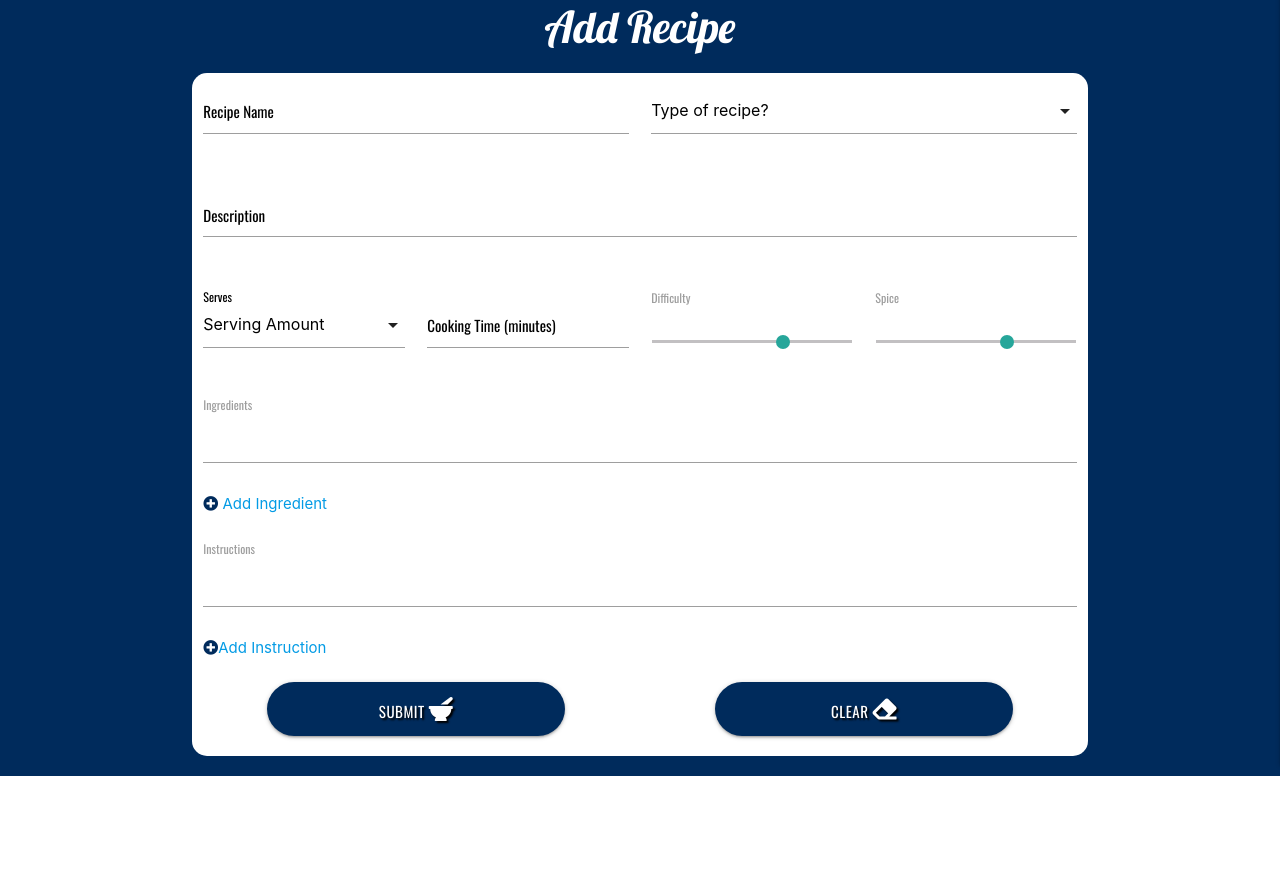
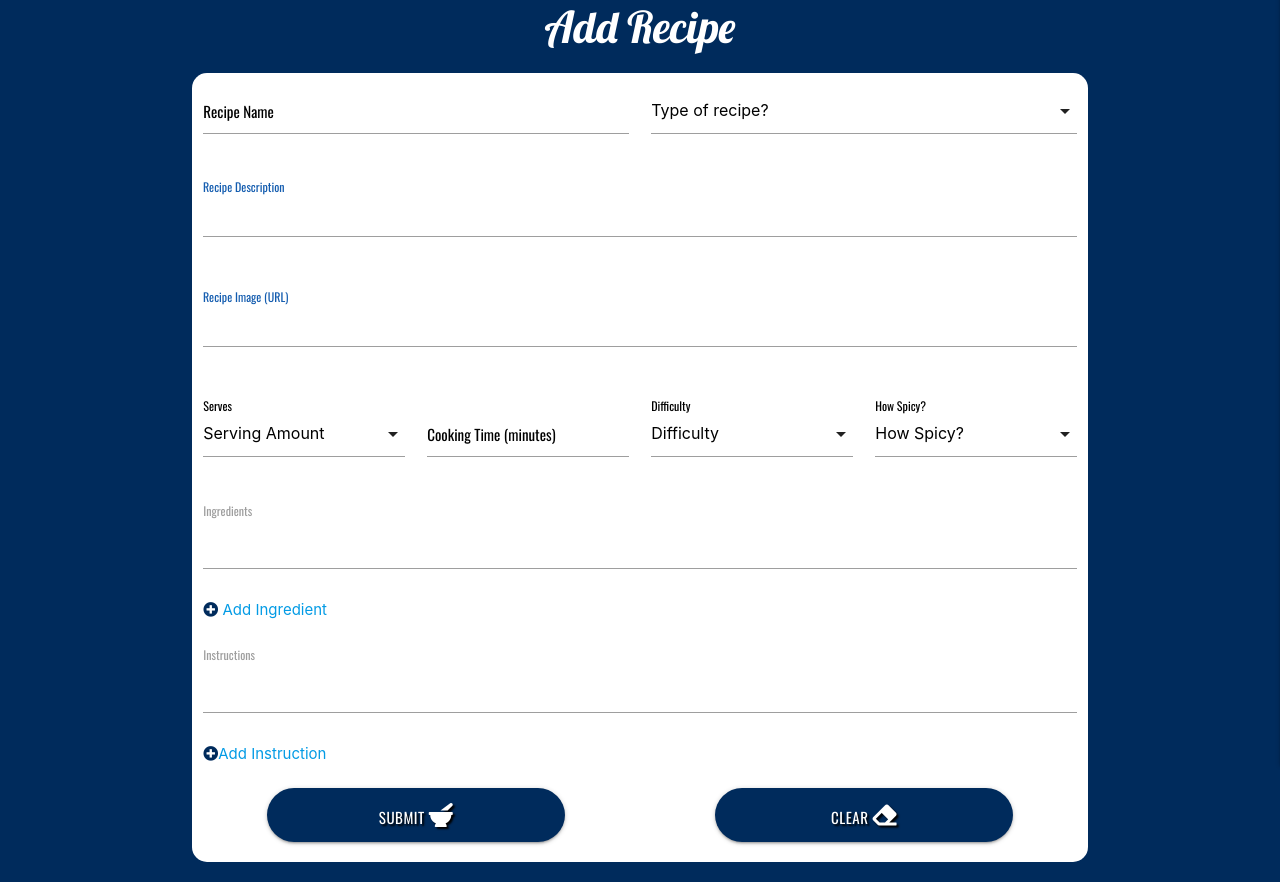
Before and after one commit to tomossmith/MS3-Foodie, a Flask app: page /add_recipe in a window 1280 px wide. Shown: the part 95-977 px from the top of the page. Before the commit the page ends 871 px from the top, so only its background shows below. Run offline with Flask 2, Linux system fonts and the light colour scheme; data that the repository does not hold is empty; some libraries are stand-ins or nearby versions.

Commit message:
updated database key names

```diff
--- a/app.py
+++ b/app.py
@@ -135,12 +135,14 @@ def add_recipe():
             "recipe_name": request.form.get("recipe_name"),
             "category_name": request.form.get("category_name"),
             "recipe_description": request.form.get("recipe_description"),
+            "recipe_image_url": request.form.get("recipe_image_url"),
             "recipe_serving": request.form.get("recipe_serving"),
             "recipe_cook_time": request.form.get("recipe_cook_time"),
             "recipe_difficulty": request.form.get("recipe_difficulty"),
             "recipe_spice": request.form.get("recipe_spice"),
             "recipe_ingredients": request.form.getlist("recipe_ingredients"),
             "recipe_instructions": request.form.getlist("recipe_instructions"),
+            "recipe_user": session["user"],
             "recipe_create_date": datetime.datetime.now(),
         }
         mongo.db.recipes.insert_one(recipe)
@@ -160,13 +162,14 @@ def edit_recipe(recipe_id):
             "recipe_name": request.form.get("recipe_name"),
             "category_name": request.form.get("category_name"),
             "recipe_description": request.form.get("recipe_description"),
+            "recipe_image_url": request.form.get("recipe_image_url"),
             "recipe_serving": request.form.get("recipe_serving"),
             "recipe_cook_time": request.form.get("recipe_cook_time"),
             "recipe_difficulty": request.form.get("recipe_difficulty"),
             "recipe_spice": request.form.get("recipe_spice"),
             "recipe_ingredients": request.form.getlist("recipe_ingredients"),
             "recipe_instructions": request.form.getlist("recipe_instructions"),
-            "recipe_create_date": datetime.datetime.now(),
+            "recipe_modify_date": datetime.datetime.now(),
         }
         mongo.db.recipes.update({"_id": ObjectId(recipe_id)}, submit)
         flash("Your Recipe Was Successfully Updated To The Cookbook!")
--- a/templates/add_recipe.html
+++ b/templates/add_recipe.html
@@ -34,16 +34,23 @@
 
                 <!-- RECIPE DESCRIPTION -->
                 <div class="row">
-
                     <div class="input-field col s12">
-                        <textarea id="recipe_description" class="materialize-textarea" minlength="15" maxlength="120"
-                            length="120"></textarea>
-                        <label for="recipe_description">Description</label>
+                        <textarea id="recipe_description" class="materialize-textarea" name="recipe_description"
+                            minlength="15" maxlength="120">
+                    </textarea>
+                        <label for="recipe_description">Recipe Description</label>
                     </div>
-
                 </div>
 
-
+                <!-- RECIPE IMAGE -->
+                <div class="row">
+                    <div class="input-field col s12">
+                        <textarea id="recipe_image_url" class="materialize-textarea" name="recipe_image_url"
+                            minlength="15" maxlength="120">
+                    </textarea>
+                        <label for="recipe_image_url">Recipe Image (URL)</label>
+                    </div>
+                </div>
                 <div class="row">
 
                     <!-- SERVING -->
@@ -69,20 +76,26 @@
                         <label for="recipe_cook_time">Cooking Time (minutes)</label>
                     </div>
 
-                    <div class="col s3">
-                        <label for="recipe_difficulty">Difficulty</label>
-                        <p class="range-field">
-                            <input type="range" id="recipe_difficulty" min="0" max="3" />
-                        </p>
+                    <div class="input-field col s3">
+                        <select name="recipe_difficulty">
+                            <option value="" disabled selected>Difficulty</option>
+                            <option value="1">Easy</option>
+                            <option value="2">Medium</option>
+                            <option value="3">Hard</option>
+                        </select>
+                        <label>Difficulty</label>
                     </div>
 
-                    <div class="col s3">
-                        <label for="recipe_spice">Spice</label>
-                        <p class="range-field">
-                            <input type="range" id="recipe_spice" min="0" max="3" />
-                        </p>
+                    <div class="input-field col s3">
+                        <select name="recipe_spice">
+                            <option value="" disabled selected>How Spicy?</option>
+                            <option value="0">Not Spicy</option>
+                            <option value="1">Mild</option>
+                            <option value="2">Hot</option>
+                            <option value="3">Very Hot</option>
+                        </select>
+                        <label>How Spicy?</label>
                     </div>
-
 
                 </div>
 
--- a/templates/recipes.html
+++ b/templates/recipes.html
@@ -8,7 +8,7 @@
     <div class="card medium">
       <div class="card-content">
         <div class="card-image">
-          <img id="recipe_img" src="{{ recipe.recipe_img_url }}">
+          <img id="recipe_img" src="{{ recipe.recipe_image_url }}">
           <h3 id="recipe_card_title" class="card-title text-shadow">{{ recipe.recipe_name }}</h3>
         </div>
       </div>
```
Also changed, not shown: templates/edit_recipe.html (+13 -2 lines), templates/open_recipe.html (+10 -7 lines).
